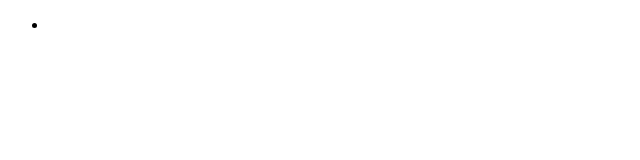
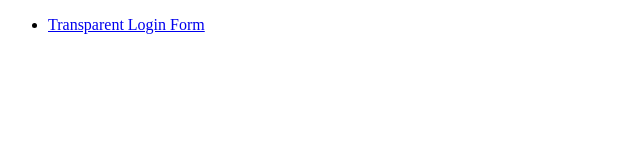
Before and after one commit to ashokwagh/ashokwagh.github.io, a plain HTML site: page index.html in a window 1280 px wide. Shown: the whole page, without its empty margins (0-640 px from the left). Drawn offline with Linux system fonts and the light colour scheme.

Commit message:
Main list updated

```diff
--- a/index.html
+++ b/index.html
@@ -9,7 +9,7 @@
 <body>
     <ul>
         <li>
-            <a href="./transparent-login-form/transparent-login-form.html"></a>
+            <a href="./transparent-login-form/transparent-login-form.html">Transparent Login Form</a>
         </li>
     </ul>
 </body>
```
